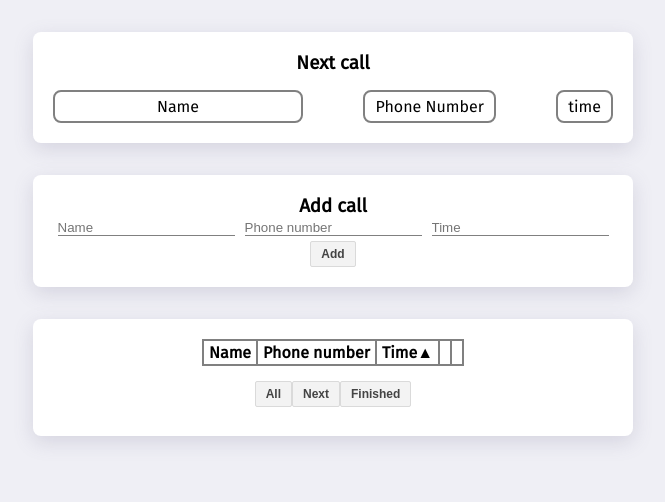
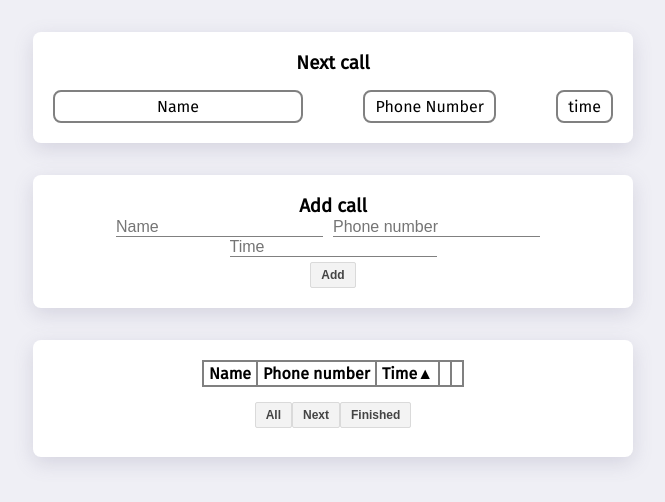
Before and after one commit to MAliseyko/Todo-list-of-calls, a React (Create React App) app: page / in a window 1280 px wide. Shown: the top 502 px of the page, without its empty margins (307-972 px from the left). Built offline with nearby package versions, Linux system fonts and the light colour scheme.

Commit message:
final formatting

```diff
--- a/src/components/AddCall/AddCall.scss
+++ b/src/components/AddCall/AddCall.scss
@@ -9,6 +9,7 @@
     &:nth-child(2n) {
       margin: 0 10px;
     }
+    font-size: 16px;
   }
 
   &__submit__button {
--- a/src/components/CallList/CallList.js
+++ b/src/components/CallList/CallList.js
@@ -19,7 +19,6 @@ function CallList() {
     handleSortOrderChange,
     sortedCalls,
   } = useSortedCalls();
-  console.log(sortOrder);
   return (
     <div className="call-list">
       <table className="call-list__table">
```
Also changed, not shown: 1 other file (tests, documents, lock files or other folders).
